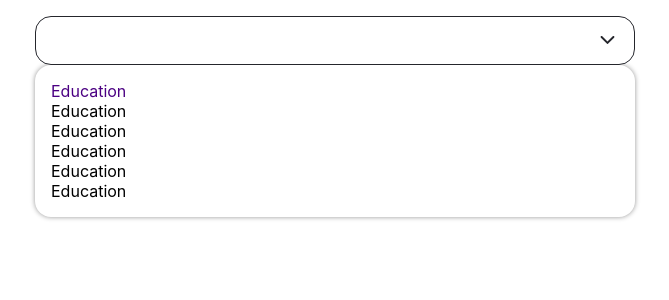
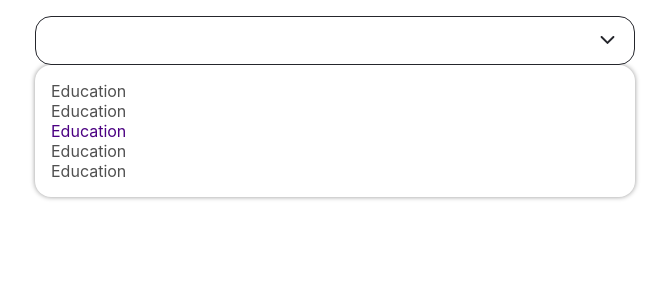
Before and after one commit to shahab65/obox-assignment, a React (Create React App) app: page / in a window 1280 px wide. Shown: the top 300 px of the page, without its empty margins (305-974 px from the left). Built offline with nearby package versions, Linux system fonts and the light colour scheme.

Commit message:
Creating option componrnt

```diff
--- /dev/null
+++ b/src/components/Option/index.tsx
@@ -0,0 +1,20 @@
+import React from "react";
+import useStyles from "./style";
+import Text from "components/Text";
+
+type Props = {
+  isSelected?: boolean;
+};
+
+const Option = (props: Props) => {
+  const { isSelected = false } = props;
+  const classes = useStyles();
+
+  return (
+    <li className={classes.option}>
+      <Text type={isSelected ? "secondary" : "primary"}>Education</Text>
+    </li>
+  );
+};
+
+export default Option;
--- /dev/null
+++ b/src/components/Option/style.ts
@@ -0,0 +1,10 @@
+import { createUseStyles } from "react-jss";
+
+const useStyles = createUseStyles(() => ({
+  option: {
+    display: "flex",
+    justifyContent: "space-between",
+  },
+}));
+
+export default useStyles;
--- a/src/components/Options/index.tsx
+++ b/src/components/Options/index.tsx
@@ -1,3 +1,4 @@
+import Option from "components/Option";
 import Text from "components/Text";
 import React from "react";
 import useStyles from "./style";
@@ -6,16 +7,13 @@ const Options = () => {
   const classes = useStyles();
 
   return (
-    <div className={classes.options}>
-      <div>
-        <Text type="secondary">Education</Text>
-      </div>
-      <div>Education</div>
-      <div>Education</div>
-      <div>Education</div>
-      <div>Education</div>
-      <div>Education</div>
-    </div>
+    <ul className={classes.options}>
+      <Option />
+      <Option />
+      <Option isSelected={true} />
+      <Option />
+      <Option />
+    </ul>
   );
 };
 
```
